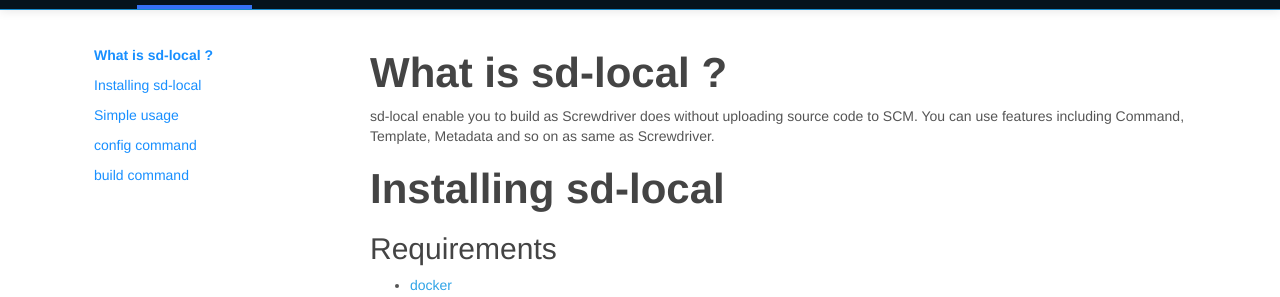
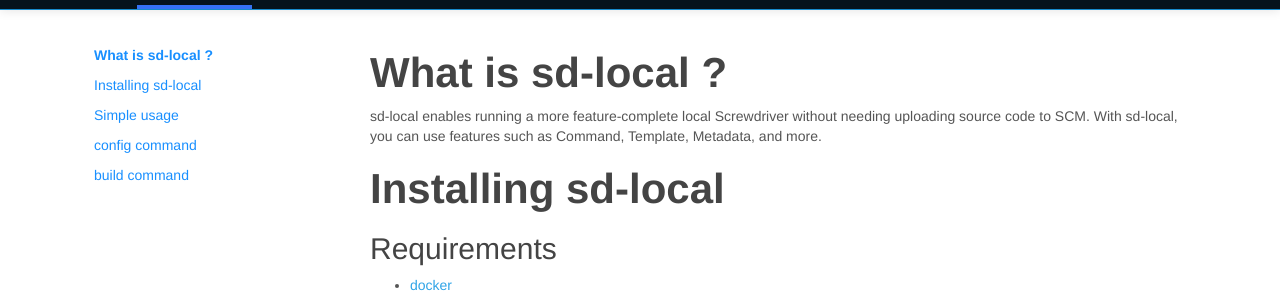
Before and after one commit to screwdriver-cd/guide, a Jekyll site: the page built from docs/user-guide/local.md, in a window 1280 px wide and 900 px high. Shown: the part 142-439 px from the top of the window. Built offline with Jekyll 4.4.1, drawn with Linux system fonts in a browser that asks for light colours.

Commit message:
Update docs/user-guide/local.md
Co-Authored-By: Tiffany K <tiffanykyi@gmail.com>

```diff
--- a/docs/user-guide/local.md
+++ b/docs/user-guide/local.md
@@ -17,8 +17,7 @@ toc:
 ---
 
 # What is sd-local ?
-sd-local enable you to build as Screwdriver does without uploading source code to SCM.
-You can use features including Command, Template, Metadata and so on as same as Screwdriver.
+sd-local enables running a more feature-complete local Screwdriver without needing uploading source code to SCM. With sd-local, you can use features such as Command, Template, Metadata, and more.
 
 
 # Installing sd-local
```
